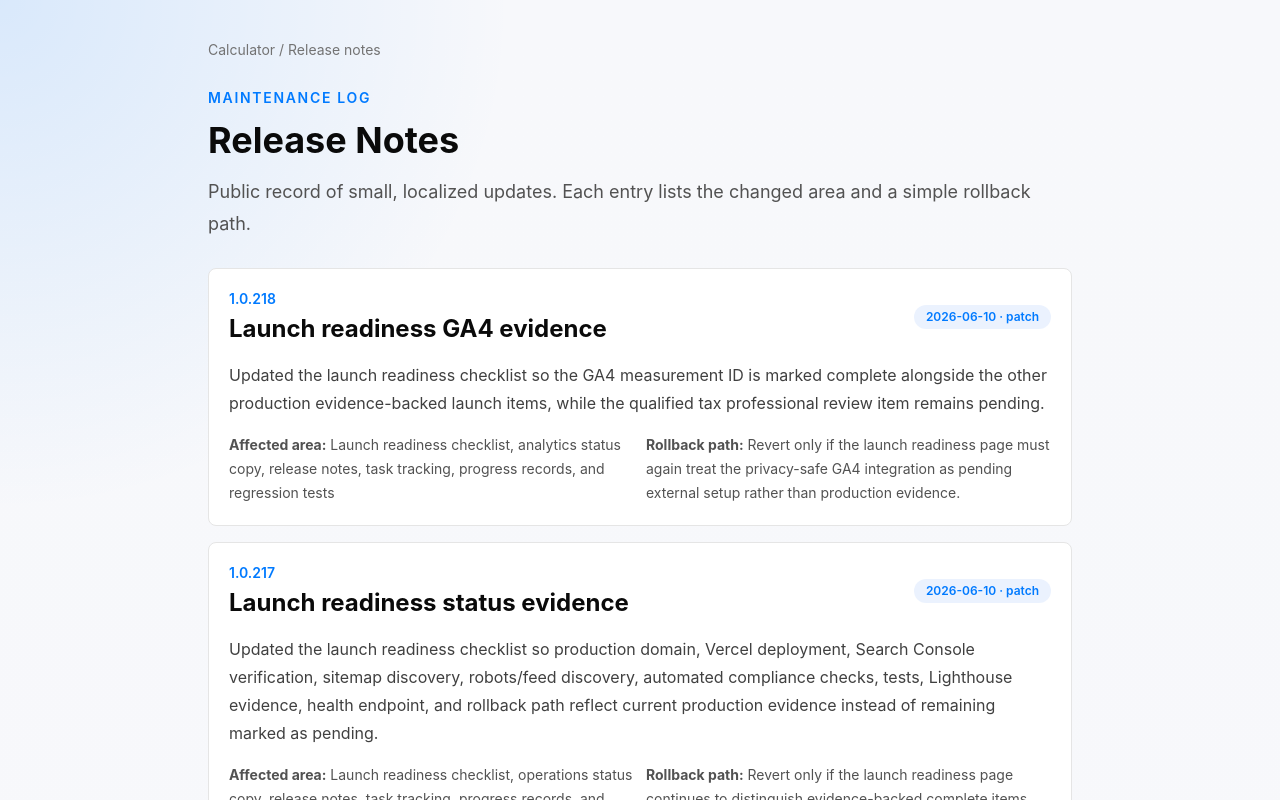
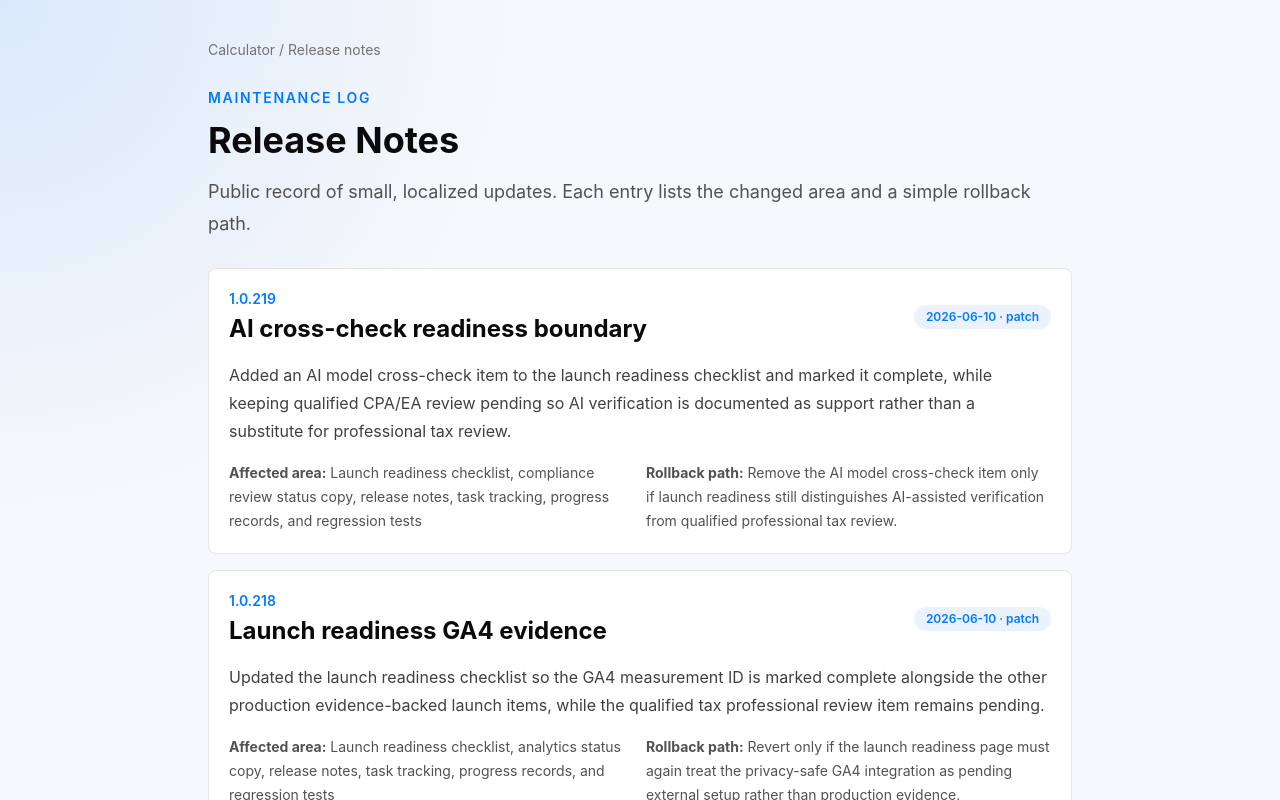
Before and after one commit to TAO605/roth-conversion-calculator-ai, a Next.js app: page /release-notes in a window 1280 px wide. Shown: the top 800 px of the page. Built offline with nearby package versions, Linux system fonts and the light colour scheme; no server answers.

Commit message:
Document AI cross-check launch readiness boundary

```diff
--- a/src/content/launch-readiness.ts
+++ b/src/content/launch-readiness.ts
@@ -75,6 +75,11 @@
           "Automated YMYL, AI guardrail, professional handoff, and report tests verify the educational boundary across calculator surfaces.",
           "complete",
         ),
+        item(
+          "AI model cross-check",
+          "AI-assisted cross-checks and deterministic AI verifier evidence review calculator explanations, YMYL language, and fallback boundaries; this supports but does not replace qualified tax professional review.",
+          "complete",
+        ),
         item("CPA review", "Have a qualified US tax professional review tax-language scope and 2026 data assumptions."),
       ],
     },
--- a/src/content/release-notes.ts
+++ b/src/content/release-notes.ts
@@ -10,6 +10,18 @@
 
 export const releaseNotes: ReleaseNote[] = [
   {
+    version: "1.0.219",
+    date: "2026-06-10",
+    type: "patch",
+    title: "AI cross-check readiness boundary",
+    summary:
+      "Added an AI model cross-check item to the launch readiness checklist and marked it complete, while keeping qualified CPA/EA review pending so AI verification is documented as support rather than a substitute for professional tax review.",
+    affectedArea:
+      "Launch readiness checklist, compliance review status copy, release notes, task tracking, progress records, and regression tests",
+    rollbackPath:
+      "Remove the AI model cross-check item only if launch readiness still distinguishes AI-assisted verification from qualified professional tax review.",
+  },
+  {
     version: "1.0.218",
     date: "2026-06-10",
     type: "patch",
```
Also changed, not shown: 2 other files (tests, documents, lock files or other folders).
